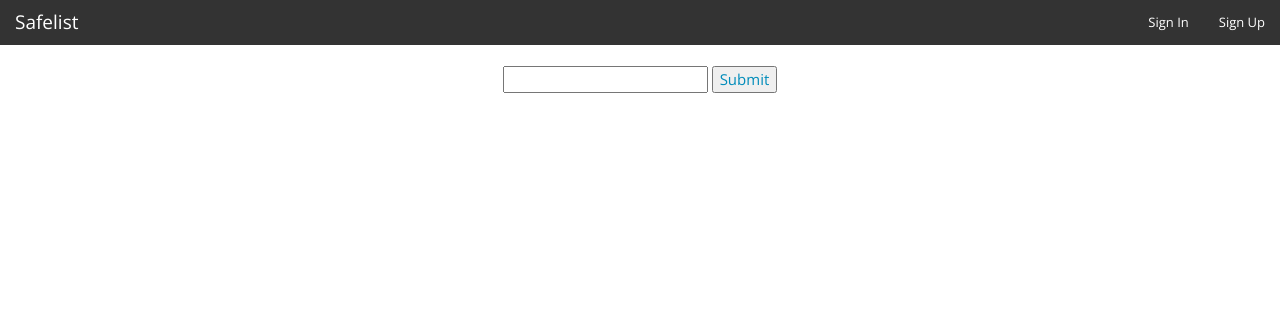
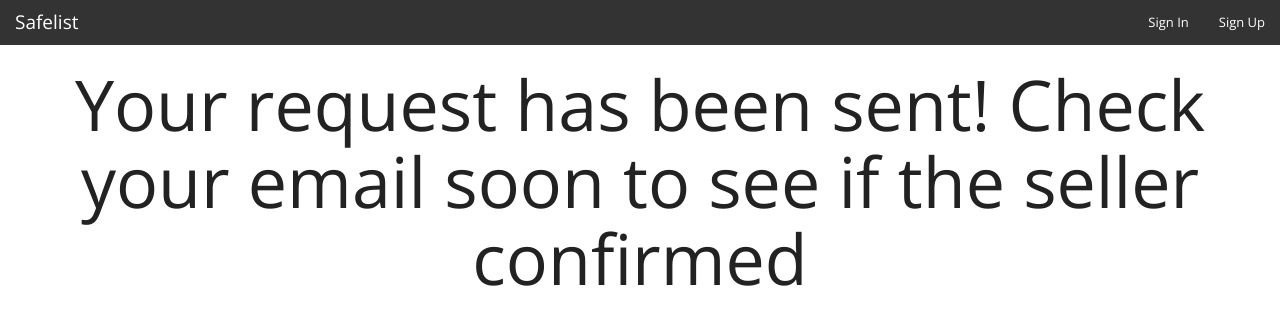
Before and after one commit to DiZy/safelist, a Flask app: template templates/get.html in a window 1280 px wide. Shown: the top 325 px of the page. Run offline with Flask 2, Linux system fonts and the light colour scheme; the template is opened without the code that fills it, so the values that code supplies are empty; some libraries are stand-ins or nearby versions.

Commit message:
done with the code part

```diff
--- a/templates/get.html
+++ b/templates/get.html
@@ -1,13 +1,5 @@
 {% extends "base.html" %}
 {% block title %}GET Request{% endblock %}
 {% block content %}
-	<form method="POST" action="/post">
-		<div class="center">
-			<input name='person'>
-			{% if person %}
-				{{ person }}
-			{% endif %}
-			<button type="submit">Submit</button>
-		</div>
-	</form>
+	<h1> Your request has been sent!  Check your email soon to see if the seller confirmed </h1>
 {% endblock %}
```
